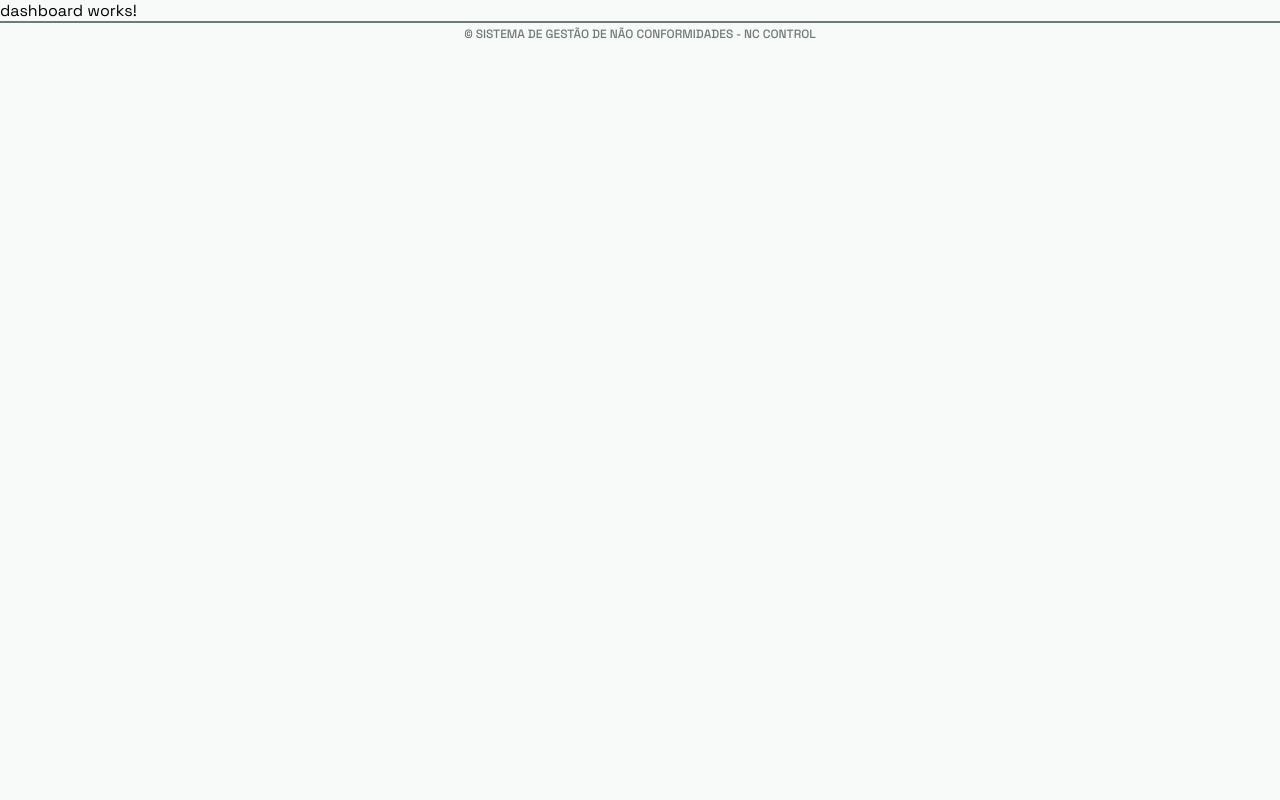
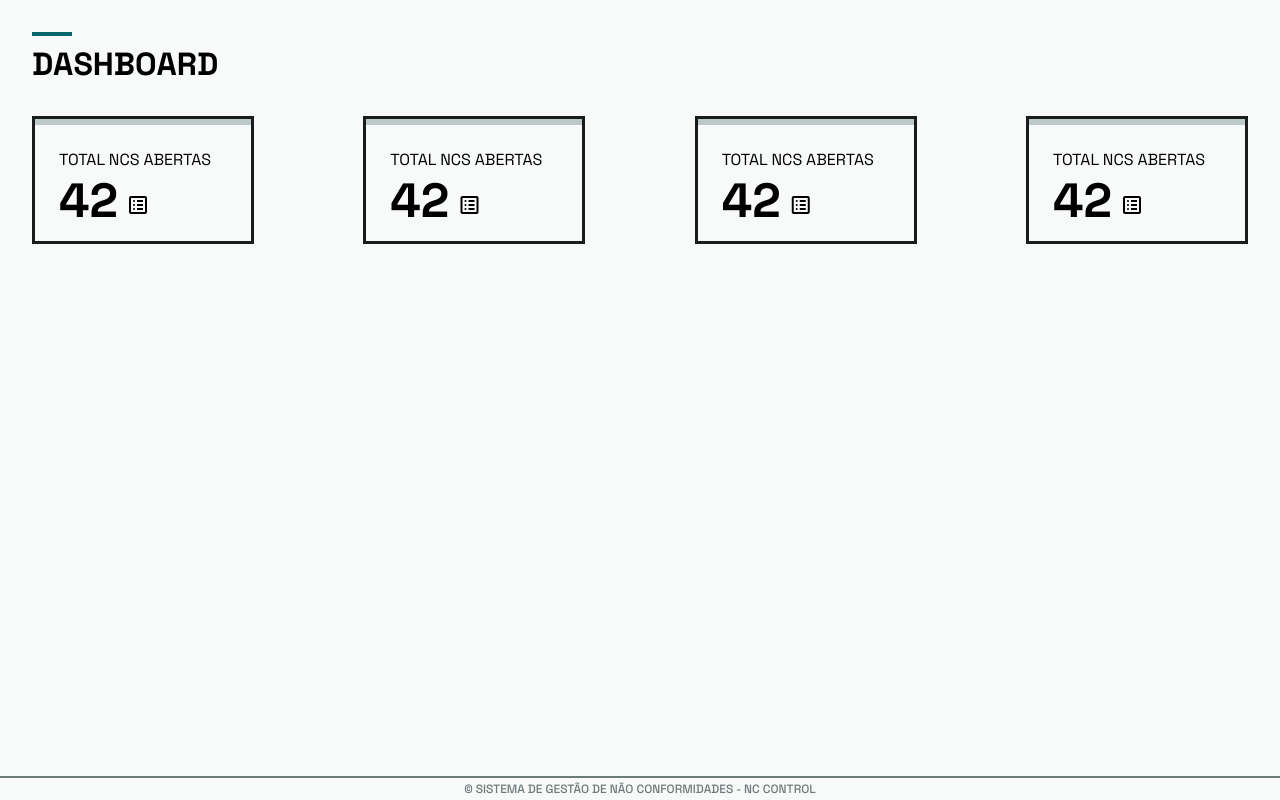
Before and after one commit to gabrielsilper/nc-control-frontend, an Angular app: page /dashboard in a window 1280 px wide. Built offline with nearby package versions, Linux system fonts and the light colour scheme; no server answers.

Commit message:
wip: inicia implemntação da página de dashboard

```diff
--- a/src/app/pages/dashboard/dashboard.css
+++ b/src/app/pages/dashboard/dashboard.css
@@ -0,0 +1,26 @@
+.dashboard-page {
+    padding: 32px;
+    display: flex;
+    flex-direction: column;
+    gap: 32px;
+    min-height: 97vh;
+}
+
+.dashboard-cards-container {
+    display: flex;
+    justify-content: space-between;
+    width: 100%;
+}
+
+.dashboard-title h1 {
+  position: relative;
+}
+
+.dashboard-title h1::before {
+  content: '';
+  display: block;
+  width: 40px;
+  height: 4px;
+  background: var(--secondary-color);
+  margin-bottom: 8px;
+}
--- a/src/app/pages/dashboard/dashboard.html
+++ b/src/app/pages/dashboard/dashboard.html
@@ -1 +1,15 @@
-<p>dashboard works!</p>
+<div class="dashboard-page">
+  <div class="dashboard-title">
+    <h1>DASHBOARD</h1>
+  </div>
+  <div class="dashboard-cards-container">
+    <info-card></info-card>
+    <info-card></info-card>
+    <info-card></info-card>
+    <info-card></info-card>
+  </div>
+  <div class="dashboard-content">
+    <div class="dashboard-nc-list"></div>
+    <div class="dashboard-nc-type-ranking"></div>
+  </div>
+</div>
--- a/src/app/pages/dashboard/dashboard.ts
+++ b/src/app/pages/dashboard/dashboard.ts
@@ -1,8 +1,9 @@
 import { Component } from '@angular/core';
+import { InfoCard } from "../../shared/components/info-card/info-card";
 
 @Component({
   selector: 'app-dashboard',
-  imports: [],
+  imports: [InfoCard],
   templateUrl: './dashboard.html',
   styleUrl: './dashboard.css',
 })
--- /dev/null
+++ b/src/app/shared/components/info-card/info-card.css
@@ -0,0 +1,26 @@
+.info-card-wrapper {
+    width: 222px;
+    height: 128px;
+    border: 3px solid var(--primary-border-color);
+}
+
+.info-card-container {
+    display: flex;
+    flex-direction: column;
+    padding: 24px;
+}
+
+.info-card-data {
+    display: flex;
+    gap: 8px;
+    align-items: baseline;
+}
+
+.info-card-number {
+    font-size: 48px;
+    font-weight: 700;
+}
+
+.info-card-border-common {
+    border-top: 6px solid #bdc9c9;
+}
--- /dev/null
+++ b/src/app/shared/components/info-card/info-card.html
@@ -0,0 +1,9 @@
+<div class="info-card-wrapper">
+  <div class="info-card-container info-card-border-common">
+    <p class="info-card-title">TOTAL NCS ABERTAS</p>
+    <p class="info-card-data">
+      <span class="info-card-number">42</span>
+      <span class="material-symbols-outlined">list_alt</span>
+    </p>
+  </div>
+</div>
```
Also changed, not shown: src/app/shared/components/info-card/info-card.ts (added, +9 -0 lines), 1 other file (tests, documents, lock files or other folders).
